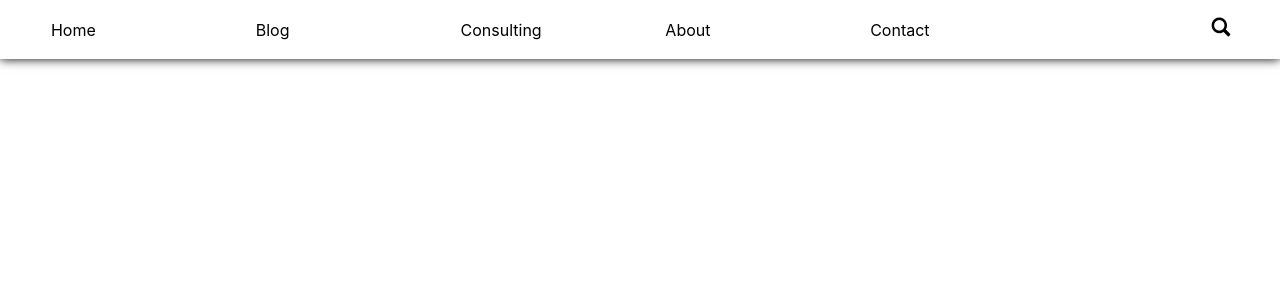
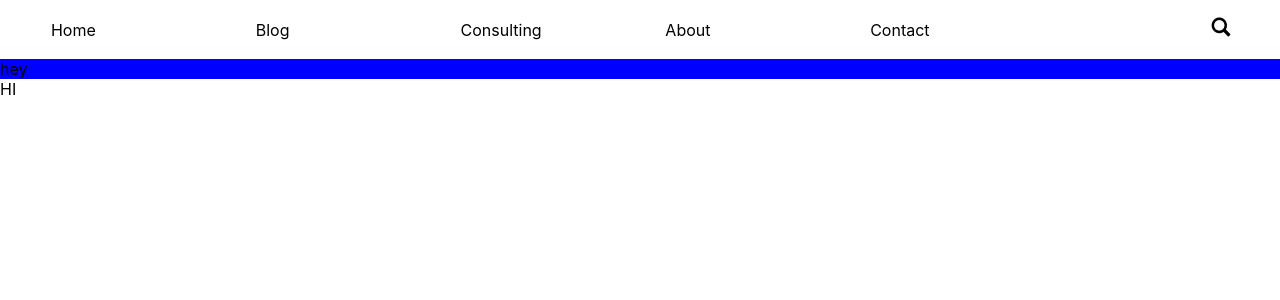
Before and after one commit to atlagh/silvia, a React (Create React App) app: page / in a window 1280 px wide. Shown: the top 300 px of the page. Built offline with nearby package versions, Linux system fonts and the light colour scheme.

Commit message:
start footer

```diff
--- a/src/App.js
+++ b/src/App.js
@@ -2,15 +2,18 @@ import React from 'react';
 import logo from './logo.svg';
 import './App.css';
 import Navbar from './components/navbar/Navbar';
+import Footer from './components/Footer/Footer';
 
 class App extends React.Component {
   constructor(){
-
     super();
   }
   render(){
     return(
+    	<div>
           <Navbar />
+          <Footer />
+        </div>
 
       )
   }
--- /dev/null
+++ b/src/components/Footer/Footer.css
@@ -0,0 +1,3 @@
+.FootWrap{
+	background-color: blue;
+}
--- /dev/null
+++ b/src/components/Footer/Footer.js
@@ -0,0 +1,19 @@
+import React from 'react';
+import './Footer.css';
+
+const Footer = () => {
+
+	return(
+		<footer>
+			<div className='FootWrap'>
+				hey
+			</div>
+			<div>
+				HI
+			</div>
+		</footer>
+
+		)
+}
+
+export default Footer;
```
Also changed, not shown: 1 other file (tests, documents, lock files or other folders).
